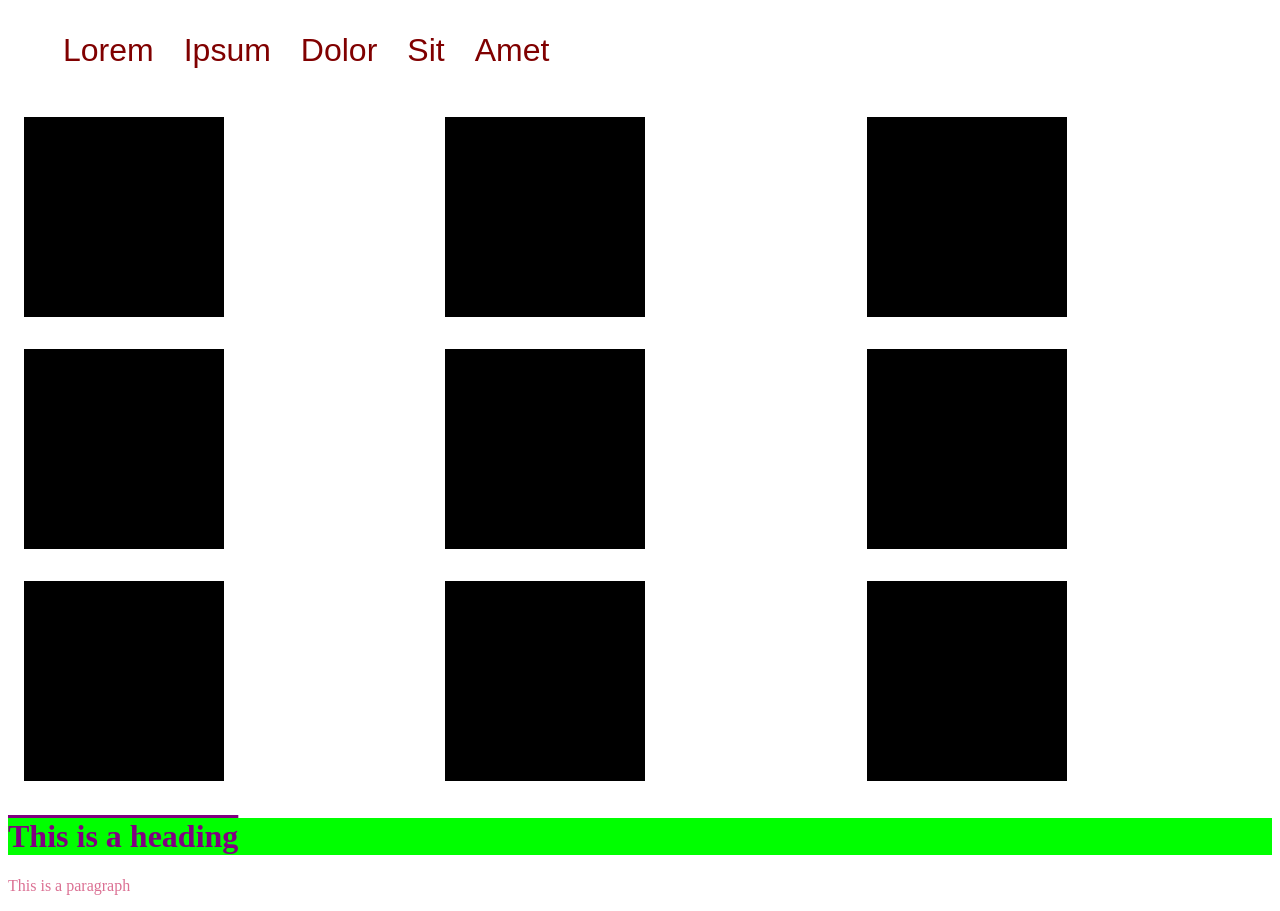
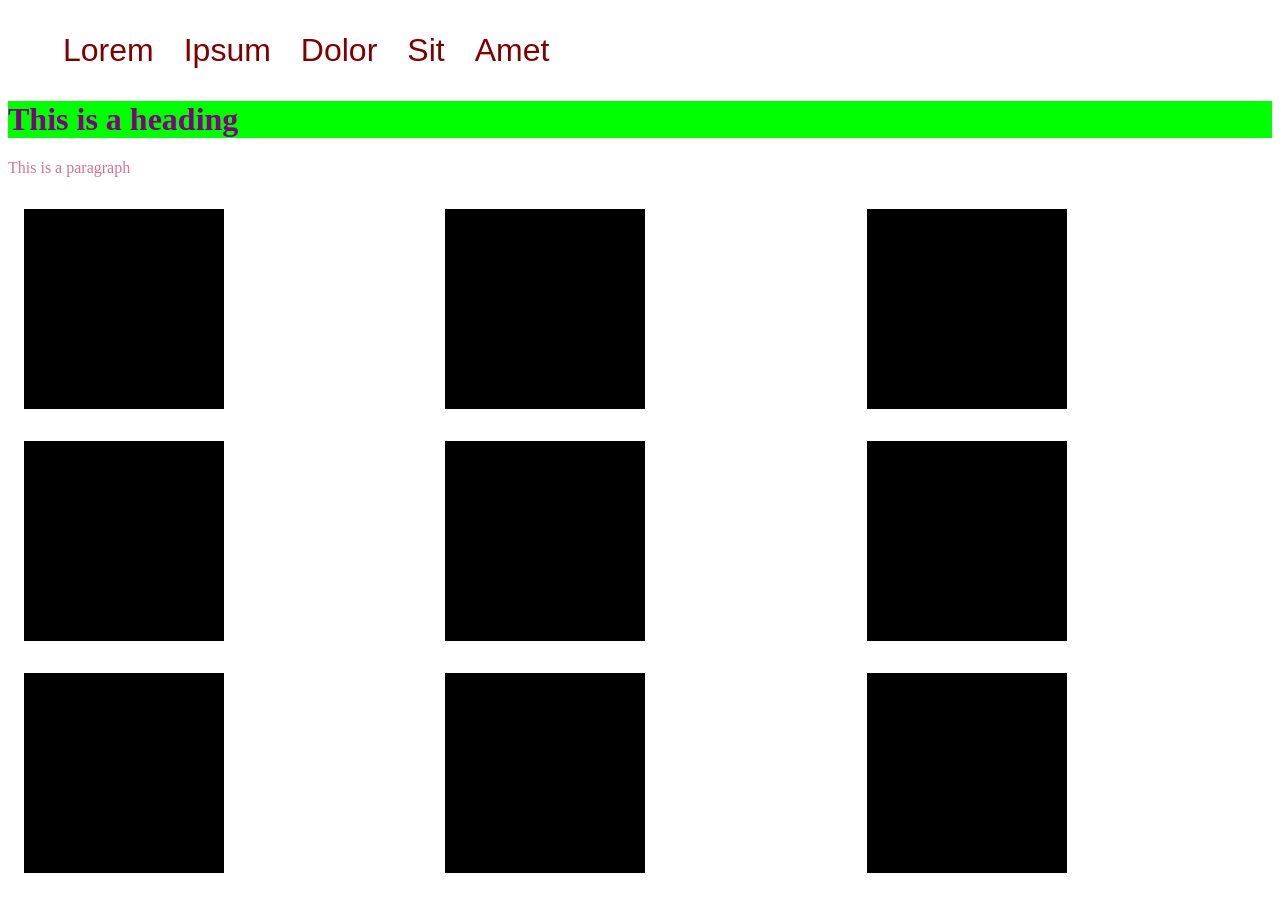
Before and after one commit to hlca-school-student/comp-sci, a plain HTML site: page jonathan/index.html in a window 1280 px wide. Drawn offline with Linux system fonts and the light colour scheme.

Commit message:
Rearranged Elements & Removed Overline

```diff
--- a/jonathan/index.html
+++ b/jonathan/index.html
@@ -27,6 +27,8 @@
           </li>
         </ul>
       </nav>
+      <h1>This is a heading</h1>
+      <p>This is a paragraph</p>
       <section class="grid-component">
         <div class="grid-item"></div>
         <div class="grid-item"></div>
@@ -38,7 +40,6 @@
         <div class="grid-item"></div>
         <div class="grid-item"></div>
       </section>
-    <h1>This is a heading</h1>
-    <p>This is a paragraph</p>
+
 </body>
 </html>
--- a/jonathan/style.css
+++ b/jonathan/style.css
@@ -1,7 +1,6 @@
 h1 {
     color: purple;
     background-color: #00FF00;
-    text-decoration: overline;
 }
 
 p {
```
